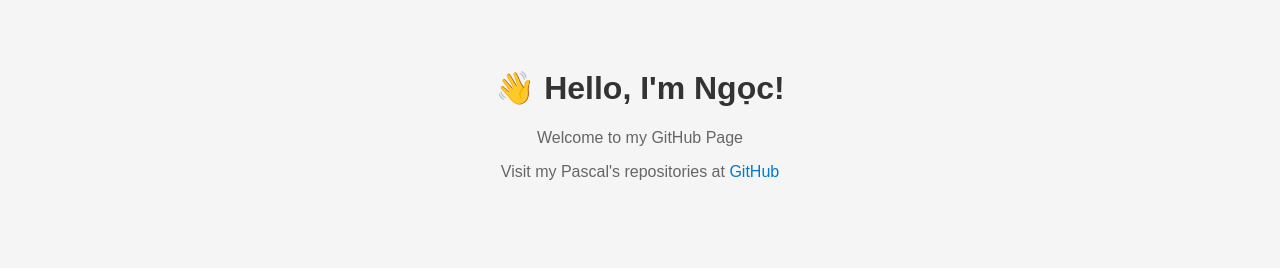
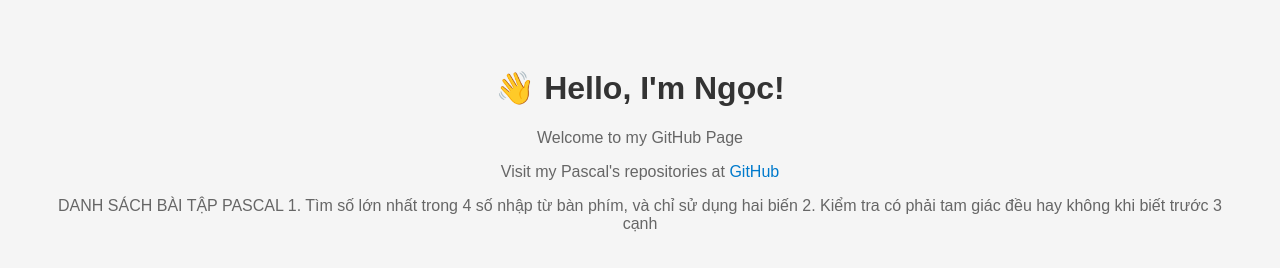
Before and after one commit to Yu-Shi-Dre/Pascal, a plain HTML site: page index.html in a window 1280 px wide. Drawn offline with Linux system fonts and the light colour scheme.

Commit message:
Update index.html

```diff
--- a/index.html
+++ b/index.html
@@ -27,5 +27,10 @@
   <h1>👋 Hello, I'm Ngọc!</h1>
   <p>Welcome to my GitHub Page</p>
   <p>Visit my Pascal's repositories at <a href="https://github.com/Yu-Shi-Dre/Pascal" target="_blank">GitHub</a></p>
+  <p>DANH SÁCH BÀI TẬP PASCAL
+
+1. Tìm số lớn nhất trong 4 số nhập từ bàn phím, và chỉ sử dụng hai biến
+2. Kiểm tra có phải tam giác đều hay không khi biết trước 3 cạnh
+  </p>
 </body>
 </html>
```
